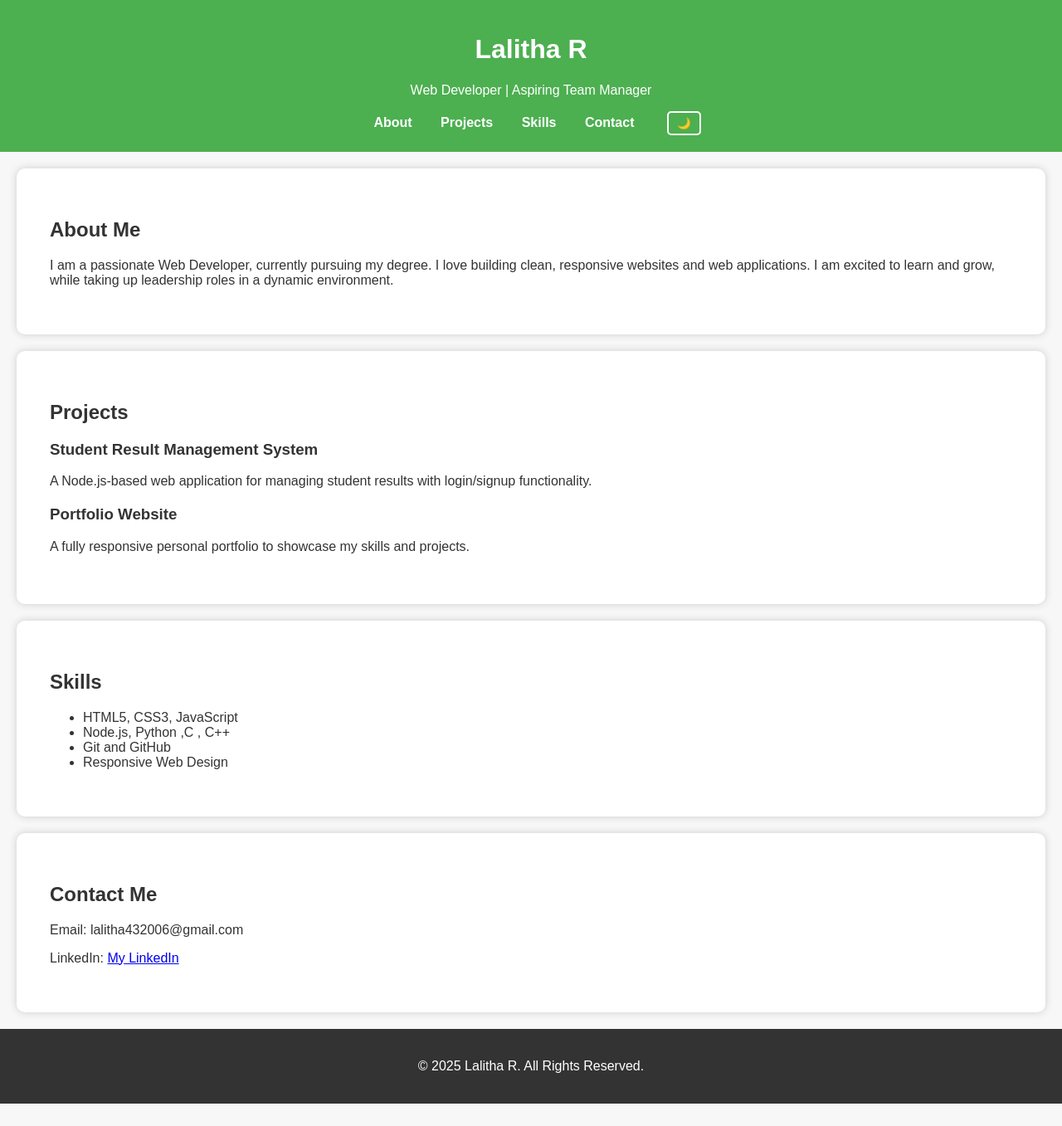
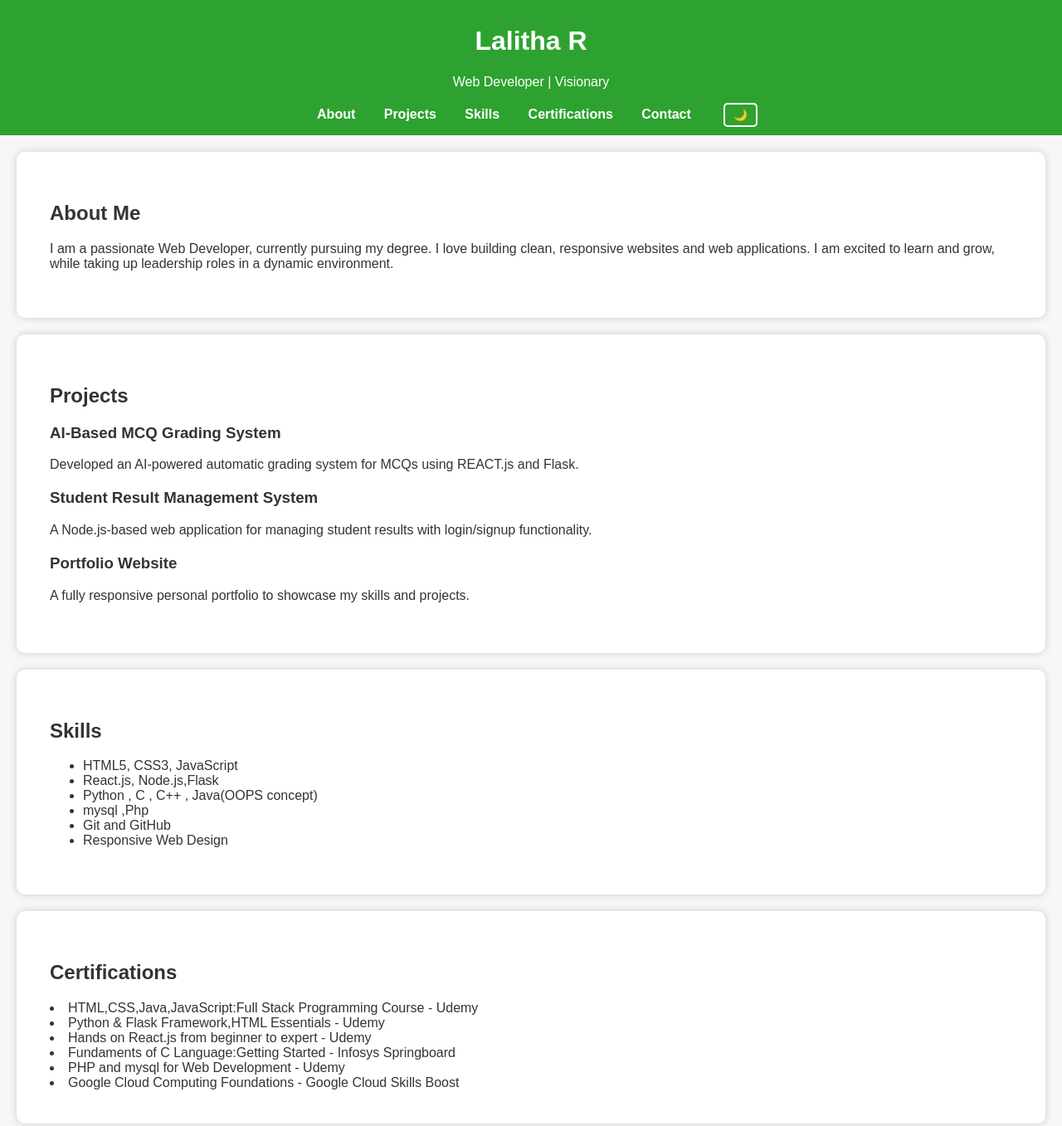
Before and after one commit to 43200/portfolio, a plain HTML site: page index.html in a window 1280 px wide. Shown: the top 1357 px of the page at 83% size. Before the commit the page ends 1330 px from the top, so only its background shows below. Drawn offline with Linux system fonts and the light colour scheme.

```diff
--- a/index.html
+++ b/index.html
@@ -10,11 +10,12 @@
 
     <header>
         <h1>Lalitha R</h1>
-        <p>Web Developer | Aspiring Team Manager</p>
+        <p>Web Developer | Visionary</p>
         <nav>
             <a href="#about">About</a>
             <a href="#projects">Projects</a>
             <a href="#skills">Skills</a>
+            <a href="#certifications">Certifications</a>
             <a href="#contact">Contact</a>
             <button id="toggle-dark">🌙</button>
         </nav>
@@ -28,6 +29,10 @@
     <section id="projects">
         <h2>Projects</h2>
         <div class="project">
+            <h3>AI-Based MCQ Grading System</h3>
+            <p>Developed an AI-powered automatic grading system for MCQs using REACT.js and Flask.</p>
+        </div>
+        <div class="project">
             <h3>Student Result Management System</h3>
             <p>A Node.js-based web application for managing student results with login/signup functionality.</p>
         </div>
@@ -40,11 +45,22 @@
     <section id="skills">
         <h2>Skills</h2>
         <ul>
-            <li>HTML5, CSS3, JavaScript</li>
-            <li>Node.js, Python ,C , C++</li>
+            <li> HTML5, CSS3, JavaScript</li>
+            <li> React.js, Node.js,Flask </li>
+            <li> Python , C , C++ , Java(OOPS concept) </li>
+            <li> mysql ,Php</li>
             <li>Git and GitHub</li>
             <li>Responsive Web Design</li>
         </ul>
+    </section>
+    <section id="certifications">
+        <h2>Certifications</h2>
+        <li> HTML,CSS,Java,JavaScript:Full Stack Programming Course - Udemy</li>
+        <li> Python & Flask Framework,HTML Essentials - Udemy</li>
+        <li> Hands on React.js from beginner to expert - Udemy</li>
+        <li> Fundaments of C Language:Getting Started - Infosys Springboard</li>
+        <li> PHP and mysql for Web Development - Udemy</li>
+        <li> Google Cloud Computing Foundations - Google Cloud Skills Boost</li>
     </section>
 
     <section id="contact">
--- a/style.css
+++ b/style.css
@@ -7,9 +7,9 @@
 }
 
 header {
-    background: #4CAF50;
+    background: #2ea230;
     color: white;
-    padding: 20px;
+    padding: 10px;
     text-align: center;
 }
 
```
